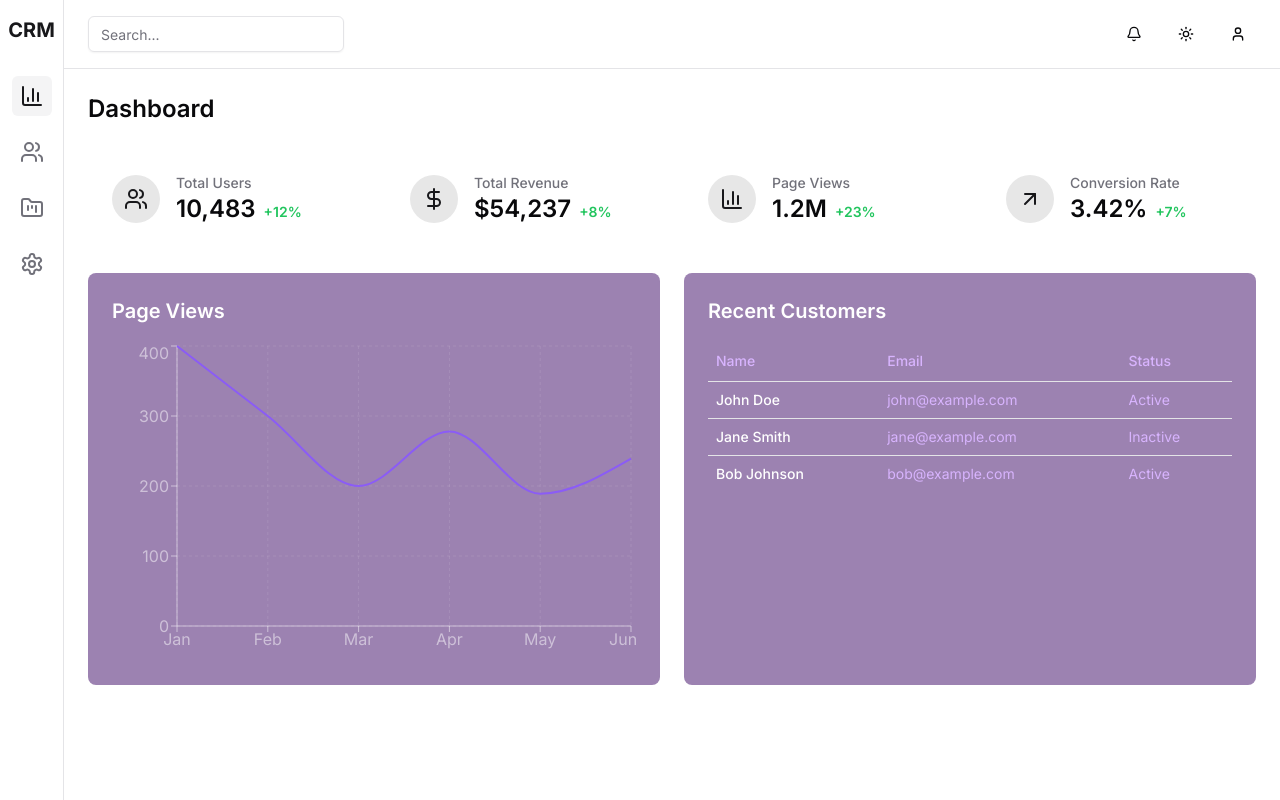
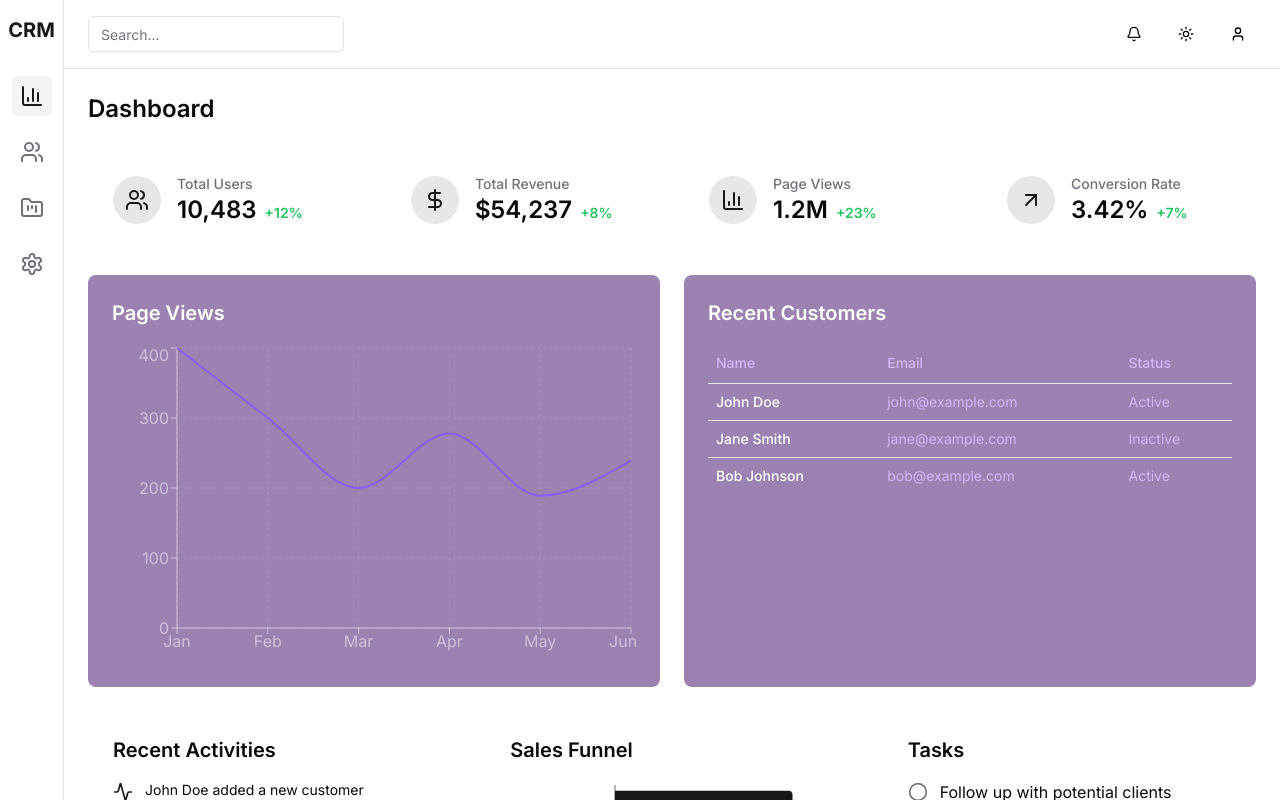
Before and after one commit to pettis1996/dashboard-template-1, a Next.js app: page / in a window 1280 px wide. Built offline with nearby package versions, Linux system fonts and the light colour scheme.

Commit message:
changes and improvements on errors and ui

```diff
--- a/app/globals.css
+++ b/app/globals.css
@@ -57,3 +57,9 @@
     @apply bg-background text-foreground;
   }
 }
+
+@layer utilities {
+  .glass-effect {
+    @apply bg-white/10 dark:bg-black/10 backdrop-blur-lg border border-white/20 dark:border-black/20;
+  }
+}
--- a/app/page.tsx
+++ b/app/page.tsx
@@ -1,7 +1,10 @@
 import { StatCard } from "@/components/stat-card"
 import { PageViewsChart } from "@/components/page-views-chart"
 import { RecentCustomersTable } from "@/components/recent-customers-table"
+import { RecentActivities } from "@/components/recent-activities"
+import { TasksList } from "@/components/tasks-list"
 import { BarChart3, Users, ArrowUpRight, DollarSign } from "lucide-react"
+import { SalesFunnelChart } from "@/components/sales-funnel-chart"
 
 export default function Dashboard() {
   return (
@@ -17,6 +20,11 @@ export default function Dashboard() {
         <PageViewsChart />
         <RecentCustomersTable />
       </div>
+      <div className="grid grid-cols-1 lg:grid-cols-3 gap-6">
+        <RecentActivities />
+        <SalesFunnelChart />
+        <TasksList />
+      </div>
     </div>
   )
 }
--- a/components/header.tsx
+++ b/components/header.tsx
@@ -1,5 +1,6 @@
 "use client"
-import { Moon, Sun, User } from "lucide-react"
+
+import { Moon, Search, Sun, User } from "lucide-react"
 import { Button } from "@/components/ui/button"
 import { Input } from "@/components/ui/input"
 import {
@@ -12,12 +13,22 @@ import {
 } from "@/components/ui/dropdown-menu"
 import { useTheme } from "next-themes"
 import { NotificationsDropdown } from "@/components/notifications-dropdown"
+import { useEffect, useState } from "react"
 
 export function Header() {
     const { setTheme, theme } = useTheme()
+    const [mounted, setMounted] = useState(false)
+
+    useEffect(() => {
+        setMounted(true)
+    }, [])
+
+    if (!mounted) {
+        return null
+    }
 
     return (
-        <header className="flex items-center justify-between px-6 py-4 bg-background border-b">
+        <header className="flex items-center justify-between px-6 py-4 bg-background/80 backdrop-blur-sm border-b">
             <div className="flex items-center">
                 <Input
                     className="w-64 mr-4"
--- /dev/null
+++ b/components/recent-activities.tsx
@@ -0,0 +1,27 @@
+import { Activity } from "lucide-react"
+
+const activities = [
+    { id: 1, description: "John Doe added a new customer", time: "2 hours ago" },
+    { id: 2, description: "Sarah Smith closed a deal", time: "4 hours ago" },
+    { id: 3, description: "New lead assigned to Mike Johnson", time: "Yesterday" },
+    { id: 4, description: "Team meeting scheduled", time: "2 days ago" },
+]
+
+export function RecentActivities() {
+    return (
+        <div className="glass-effect rounded-lg p-6">
+            <h2 className="text-xl font-semibold mb-4">Recent Activities</h2>
+            <ul className="space-y-4">
+                {activities.map((activity) => (
+                    <li key={activity.id} className="flex items-start space-x-3">
+                        <Activity className="w-5 h-5 text-primary mt-0.5" />
+                        <div>
+                            <p className="text-sm">{activity.description}</p>
+                            <p className="text-xs text-muted-foreground">{activity.time}</p>
+                        </div>
+                    </li>
+                ))}
+            </ul>
+        </div>
+    )
+}
--- /dev/null
+++ b/components/sales-funnel-chart.tsx
@@ -0,0 +1,28 @@
+"use client"
+
+import { Bar, BarChart, ResponsiveContainer, XAxis, YAxis } from "recharts"
+
+const data = [
+    { stage: "Leads", value: 500 },
+    { stage: "Qualified", value: 350 },
+    { stage: "Proposal", value: 200 },
+    { stage: "Negotiation", value: 100 },
+    { stage: "Closed", value: 50 },
+]
+
+export function SalesFunnelChart() {
+    return (
+        <div className="glass-effect rounded-lg p-6">
+            <h2 className="text-xl font-semibold mb-4">Sales Funnel</h2>
+            <div className="h-[300px]">
+                <ResponsiveContainer width="100%" height="100%">
+                    <BarChart data={data} layout="vertical">
+                        <XAxis type="number" hide />
+                        <YAxis dataKey="stage" type="category" width={100} />
+                        <Bar dataKey="value" fill="hsl(var(--primary))" radius={[0, 4, 4, 0]} />
+                    </BarChart>
+                </ResponsiveContainer>
+            </div>
+        </div>
+    )
+}
--- a/components/stat-card.tsx
+++ b/components/stat-card.tsx
@@ -9,7 +9,7 @@ interface StatCardProps {
 
 export function StatCard({ title, value, icon: Icon, trend }: StatCardProps) {
     return (
-        <div className="bg-card rounded-lg p-6 flex items-center space-x-4">
+        <div className="glass-effect rounded-lg p-6 flex items-center space-x-4">
             <div className="p-3 bg-primary/10 rounded-full text-primary">
                 <Icon className="w-6 h-6" />
             </div>
--- /dev/null
+++ b/components/tasks-list.tsx
@@ -0,0 +1,28 @@
+import { CheckCircle2, Circle } from "lucide-react"
+
+const tasks = [
+    { id: 1, description: "Follow up with potential clients", completed: false },
+    { id: 2, description: "Prepare presentation for team meeting", completed: true },
+    { id: 3, description: "Update CRM database", completed: false },
+    { id: 4, description: "Schedule product demo with new lead", completed: false },
+]
+
+export function TasksList() {
+    return (
+        <div className="glass-effect rounded-lg p-6">
+            <h2 className="text-xl font-semibold mb-4">Tasks</h2>
+            <ul className="space-y-3">
+                {tasks.map((task) => (
+                    <li key={task.id} className="flex items-center space-x-3">
+                        {task.completed ? (
+                            <CheckCircle2 className="w-5 h-5 text-green-500" />
+                        ) : (
+                            <Circle className="w-5 h-5 text-muted-foreground" />
+                        )}
+                        <span className={task.completed ? "line-through text-muted-foreground" : ""}>{task.description}</span>
+                    </li>
+                ))}
+            </ul>
+        </div>
+    )
+}
```
